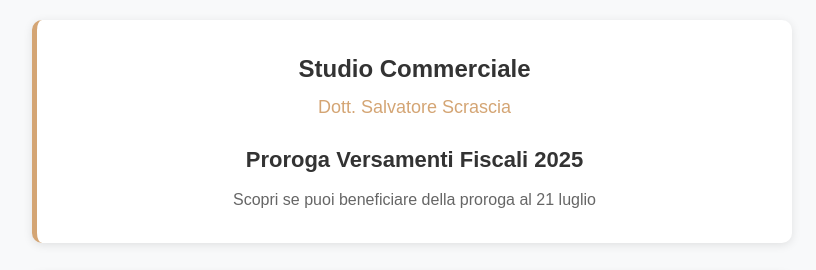
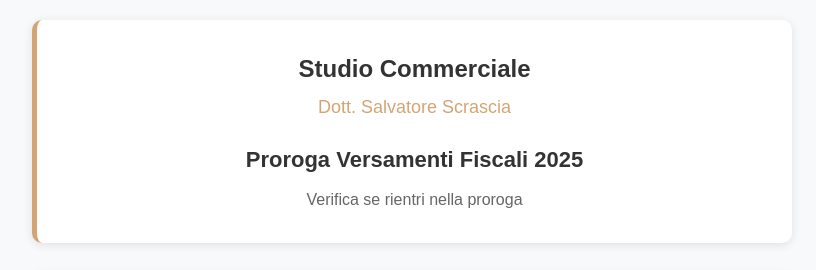
Before and after one commit to StudioScrascia/proroga-fiscale-2025, a plain HTML site: page index.html in a window 1280 px wide. Shown: the top 270 px of the page, without its empty margins (228-1044 px from the left). Drawn offline with Linux system fonts and the light colour scheme.

Commit message:
Update index.html
sostituzione frase

```diff
--- a/index.html
+++ b/index.html
@@ -244,7 +244,7 @@
             <div class="studio-name">Studio Commerciale</div>
             <div class="doctor-name">Dott. Salvatore Scrascia</div>
             <div class="main-title">Proroga Versamenti Fiscali 2025</div>
-            <div class="subtitle">Scopri se puoi beneficiare della proroga al 21 luglio</div>
+            <div class="subtitle">Verifica se rientri nella proroga</div>
         </div>
 
         <!-- Introduzione -->
```
